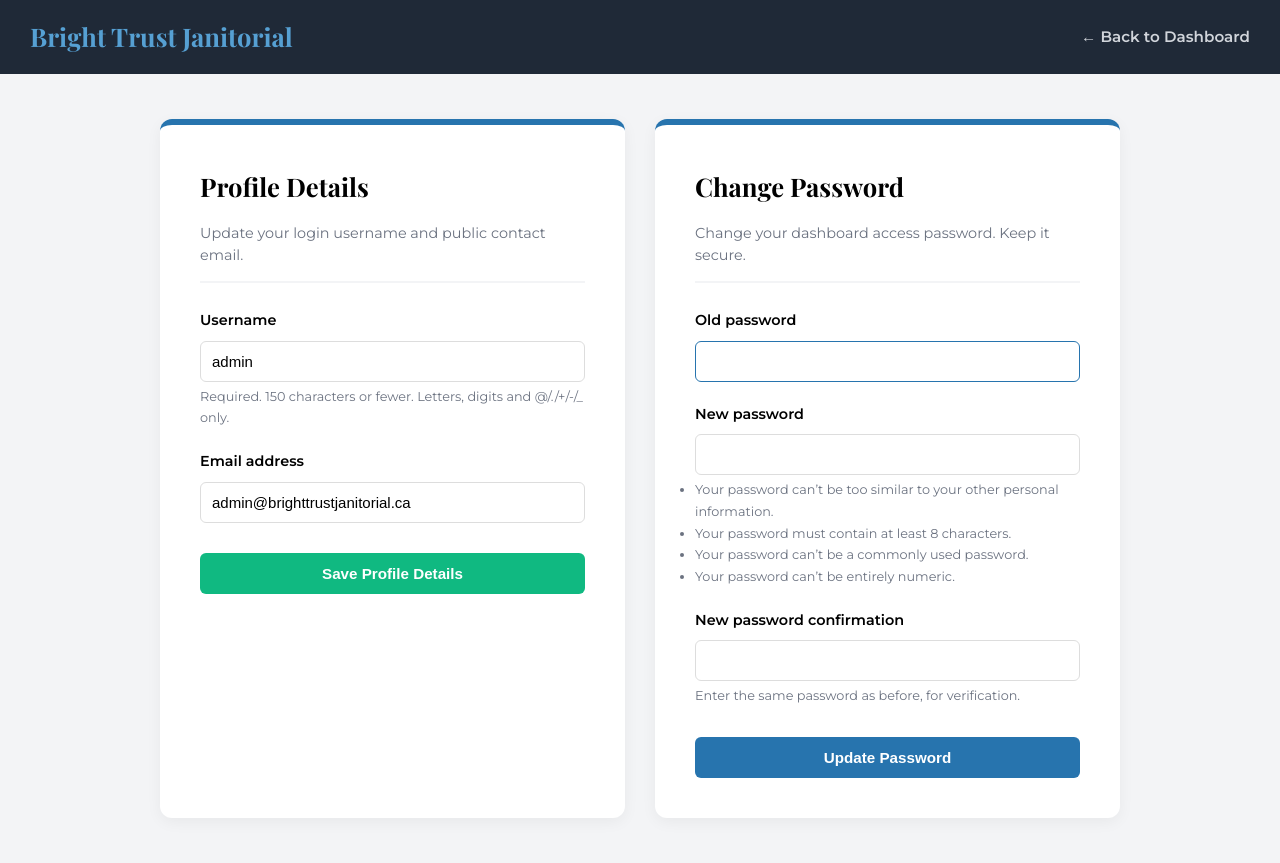
After one commit to jercoding01-code/bright-trust-janitorial, a Django app: page /dashboard/settings/account/ in a window 1280 px wide. The commit adds this page. Run offline with Django 5.2, Linux system fonts and the light colour scheme; a user stored in the database is signed in.

Commit message:
feat: Add profile and password change forms to owner dashboard

```diff
--- a/bookings/forms.py
+++ b/bookings/forms.py
@@ -1,6 +1,7 @@
 import re
 from django import forms
 from .models import CleaningLead, BusinessSettings
+from django.contrib.auth.models import User
 
 class CleaningLeadForm(forms.ModelForm):
     class Meta:
@@ -54,3 +55,13 @@ class BusinessSettingsForm(forms.ModelForm):
             'sqft_multiplier': forms.NumberInput(attrs={'class': 'form-control', 'step': '0.01'}),
             'square_payment_link': forms.URLInput(attrs={'class': 'form-control', 'placeholder': 'https://square.link/u/...'}),
         }
+
+
+class UserAccountForm(forms.ModelForm):
+    class Meta:
+        model = User
+        fields = ['username', 'email']
+        widgets = {
+            'username': forms.TextInput(attrs={'class': 'form-control'}),
+            'email': forms.EmailInput(attrs={'class': 'form-control'}),
+        }
--- a/bookings/urls.py
+++ b/bookings/urls.py
@@ -14,5 +14,6 @@ urlpatterns = [
     path('dashboard/booking/edit/<int:pk>/', views.dashboard_booking_edit, name='dashboard_booking_edit'),
     path('dashboard/booking/email/<int:pk>/', views.dashboard_send_email, name='dashboard_send_email'),
     path('dashboard/settings/', views.dashboard_settings, name='dashboard_settings'),
+    path('dashboard/settings/account/', views.dashboard_account_settings, name='dashboard_account_settings'),
     path('payments/square-webhook/', views.square_webhook, name='square_webhook'),
 ]
--- a/bookings/views.py
+++ b/bookings/views.py
@@ -18,7 +18,9 @@ import uuid
 import requests
 
 from .models import CleaningLead, BusinessSettings, WebsiteVisit
-from .forms import CleaningLeadForm, CleaningLeadDashboardForm, BusinessSettingsForm
+from .forms import CleaningLeadForm, CleaningLeadDashboardForm, BusinessSettingsForm, UserAccountForm
+from django.contrib.auth.forms import PasswordChangeForm
+from django.contrib.auth import update_session_auth_hash
 
 
 # --- Public Site Views ---
@@ -482,3 +484,41 @@ def square_webhook(request):
             print(f"Square Webhook Exception: {e}")
             return HttpResponse(status=400)
     return HttpResponse(status=405)
+
+
+@login_required(login_url='dashboard_login')
+def dashboard_account_settings(request):
+    if not request.user.is_staff:
+        auth_logout(request)
+        return redirect('dashboard_login')
+
+    user = request.user
+
+    if request.method == 'POST':
+        if 'update_profile' in request.POST:
+            profile_form = UserAccountForm(request.POST, instance=user)
+            password_form = PasswordChangeForm(user)
+            if profile_form.is_valid():
+                profile_form.save()
+                messages.success(request, "Account details successfully updated.")
+                return redirect('dashboard_account_settings')
+        elif 'change_password' in request.POST:
+            profile_form = UserAccountForm(instance=user)
+            password_form = PasswordChangeForm(user, request.POST)
+            if password_form.is_valid():
+                user = password_form.save()
+                # Keep session active
+                update_session_auth_hash(request, user)
+                messages.success(request, "Your password was successfully updated.")
+                return redirect('dashboard_account_settings')
+        else:
+            profile_form = UserAccountForm(instance=user)
+            password_form = PasswordChangeForm(user)
+    else:
+        profile_form = UserAccountForm(instance=user)
+        password_form = PasswordChangeForm(user)
+
+    return render(request, 'dashboard_account_settings.html', {
+        'profile_form': profile_form,
+        'password_form': password_form,
+    })
--- /dev/null
+++ b/templates/dashboard_account_settings.html
@@ -0,0 +1,222 @@
+{% load static %}
+<!DOCTYPE html>
+<html lang="en">
+<head>
+    <meta charset="UTF-8">
+    <meta name="viewport" content="width=device-width, initial-scale=1.0">
+    <title>Account Settings | Bright Trust Janitorial Dashboard</title>
+    <link rel="stylesheet" href="{% static 'css/styles.css' %}">
+    <style>
+        body {
+            background-color: #f3f4f6;
+            margin: 0;
+            padding: 0;
+            font-size: 16px;
+        }
+        .dashboard-nav {
+            background-color: #1f2937;
+            color: white;
+            padding: 15px 30px;
+            display: flex;
+            justify-content: space-between;
+            align-items: center;
+        }
+        .dashboard-nav h1 {
+            margin: 0;
+            font-size: 1.6rem;
+            color: var(--logo-light-blue);
+            font-family: 'Playfair Display', serif;
+        }
+        .dashboard-nav a {
+            color: #d1d5db;
+            text-decoration: none;
+            font-weight: 600;
+            font-size: 0.95rem;
+        }
+        .settings-grid {
+            max-width: 1000px;
+            margin: 45px auto;
+            padding: 0 20px;
+            display: grid;
+            grid-template-columns: 1fr 1fr;
+            gap: 30px;
+        }
+        @media (max-width: 768px) {
+            .settings-grid {
+                grid-template-columns: 1fr;
+            }
+        }
+        .settings-card {
+            background: white;
+            padding: 40px;
+            border-radius: 12px;
+            box-shadow: 0 4px 15px rgba(0,0,0,0.05);
+            border-top: 6px solid var(--logo-blue);
+        }
+        .settings-card h2 {
+            margin-top: 0;
+            margin-bottom: 15px;
+            font-size: 1.6rem;
+            color: var(--logo-black);
+        }
+        .description {
+            color: #6b7280;
+            font-size: 0.9rem;
+            line-height: 1.5;
+            margin-bottom: 25px;
+            border-bottom: 2px solid #f3f4f6;
+            padding-bottom: 15px;
+        }
+        .form-group {
+            margin-bottom: 20px;
+        }
+        .form-group label {
+            font-weight: 600;
+            margin-bottom: 8px;
+            color: var(--logo-black);
+            display: block;
+            font-size: 0.9rem;
+        }
+        .form-group input {
+            width: 100%;
+            padding: 11px;
+            border: 1px solid #ddd;
+            border-radius: 6px;
+            font-size: 15px;
+            outline: none;
+            transition: border-color 0.3s;
+        }
+        .form-group input:focus {
+            border-color: var(--logo-blue);
+        }
+        .form-errors {
+            color: #ef4444;
+            font-size: 0.8rem;
+            margin-top: 5px;
+        }
+        .help-text {
+            color: #6b7280;
+            font-size: 0.8rem;
+            margin-top: 4px;
+            display: block;
+        }
+        .btn-save {
+            width: 100%;
+            padding: 12px;
+            border-radius: 6px;
+            font-weight: bold;
+            font-size: 0.95rem;
+            cursor: pointer;
+            border: none;
+            transition: background 0.3s, transform 0.2s;
+            text-align: center;
+            background-color: #10b981;
+            color: white;
+            margin-top: 10px;
+        }
+        .btn-save:hover {
+            background-color: #059669;
+            transform: translateY(-1px);
+        }
+        /* Message Notifications */
+        .messages {
+            max-width: 1000px;
+            margin: 20px auto -15px auto;
+            padding: 0 20px;
+            list-style: none;
+        }
+        .messages li {
+            padding: 15px 20px;
+            border-radius: 8px;
+            margin-bottom: 10px;
+            font-weight: 600;
+            display: flex;
+            justify-content: space-between;
+            align-items: center;
+        }
+        .messages li.success {
+            background-color: #d1fae5;
+            color: #065f46;
+            border-left: 5px solid #10b981;
+        }
+    </style>
+</head>
+<body>
+
+<div class="dashboard-nav">
+    <h1>Bright Trust Janitorial</h1>
+    <a href="{% url 'dashboard_home' %}">&larr; Back to Dashboard</a>
+</div>
+
+<!-- Notification Banners -->
+{% if messages %}
+    <ul class="messages">
+        {% for message in messages %}
+            <li class="{{ message.tags }}">
+                <span>{{ message }}</span>
+                <span style="cursor:pointer; font-weight:bold; font-size:1.2rem;" onclick="this.parentElement.style.display='none'">&times;</span>
+            </li>
+        {% endfor %}
+    </ul>
+{% endif %}
+
+<div class="settings-grid">
+    <!-- Profile Card (Username & Email) -->
+    <div class="settings-card">
+        <h2>Profile Details</h2>
+        <div class="description">
+            Update your login username and public contact email.
+        </div>
+
+        <form method="post">
+            {% csrf_token %}
+            <input type="hidden" name="update_profile" value="1">
+
+            {% for field in profile_form %}
+                <div class="form-group">
+                    <label for="{{ field.id_for_label }}">{{ field.label }}</label>
+                    {{ field }}
+                    {% if field.help_text %}
+                        <span class="help-text">{{ field.help_text }}</span>
+                    {% endif %}
+                    {% if field.errors %}
+                        <div class="form-errors">{{ field.errors.as_text }}</div>
+                    {% endif %}
+                </div>
+            {% endfor %}
+
+            <button type="submit" class="btn-save">Save Profile Details</button>
+        </form>
+    </div>
+
+    <!-- Password Card -->
+    <div class="settings-card">
+        <h2>Change Password</h2>
+        <div class="description">
+            Change your dashboard access password. Keep it secure.
+        </div>
+
+        <form method="post">
+            {% csrf_token %}
+            <input type="hidden" name="change_password" value="1">
+
+            {% for field in password_form %}
+                <div class="form-group">
+                    <label for="{{ field.id_for_label }}">{{ field.label }}</label>
+                    {{ field }}
+                    {% if field.help_text %}
+                        <span class="help-text">{{ field.help_text }}</span>
+                    {% endif %}
+                    {% if field.errors %}
+                        <div class="form-errors">{{ field.errors.as_text }}</div>
+                    {% endif %}
+                </div>
+            {% endfor %}
+
+            <button type="submit" class="btn-save" style="background-color: var(--logo-blue);">Update Password</button>
+        </form>
+    </div>
+</div>
+
+</body>
+</html>
--- a/templates/dashboard_home.html
+++ b/templates/dashboard_home.html
@@ -437,6 +437,7 @@
     <div class="nav-links">
         <a href="{% url 'dashboard_home' %}">Overview</a>
         <a href="{% url 'dashboard_settings' %}">Pricing Settings</a>
+        <a href="{% url 'dashboard_account_settings' %}">Account Settings</a>
         <a href="{% url 'landing_page' %}" target="_blank">View Website</a>
         <a href="{% url 'dashboard_logout' %}" class="logout-btn">Log Out</a>
     </div>
```
